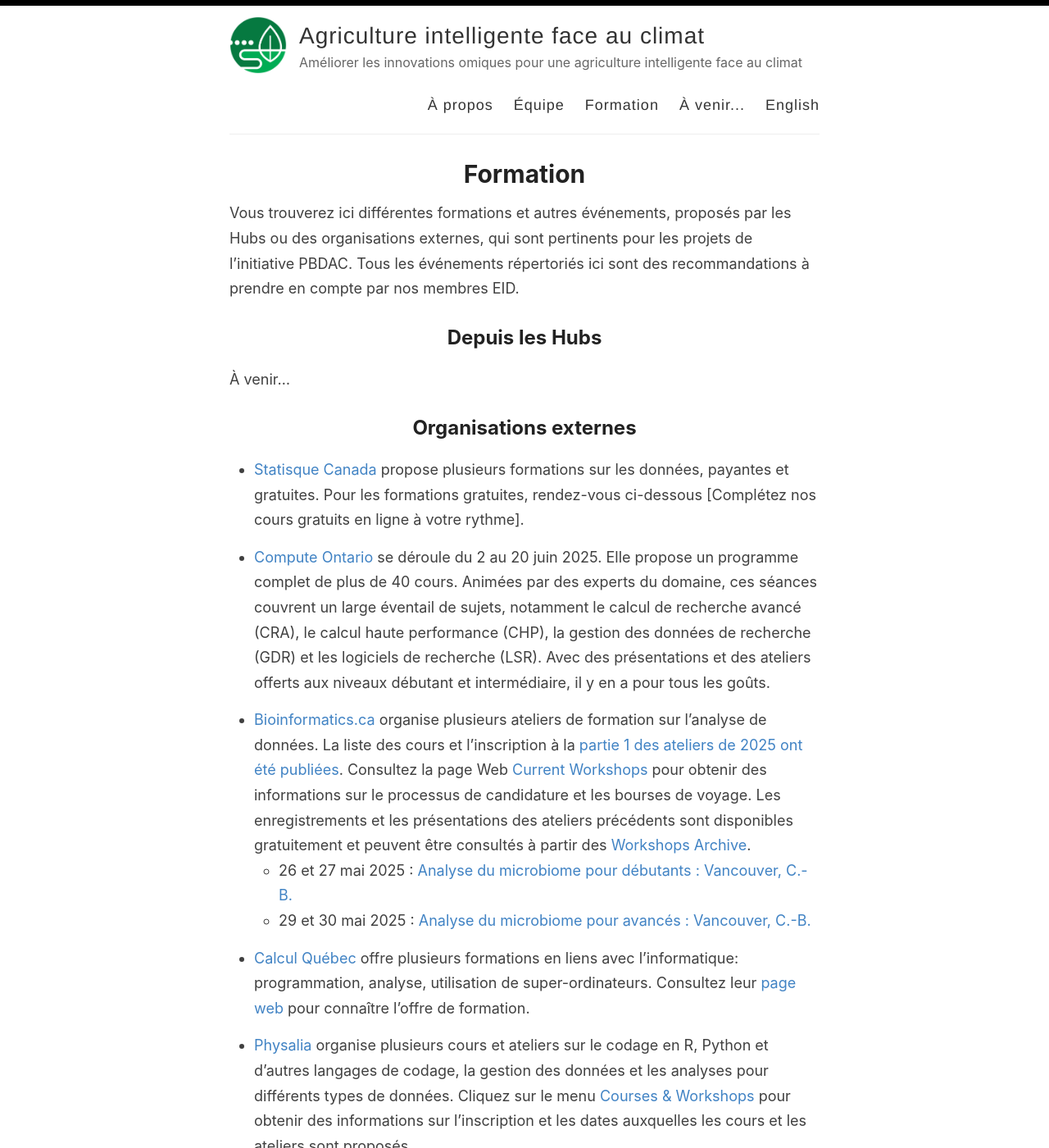
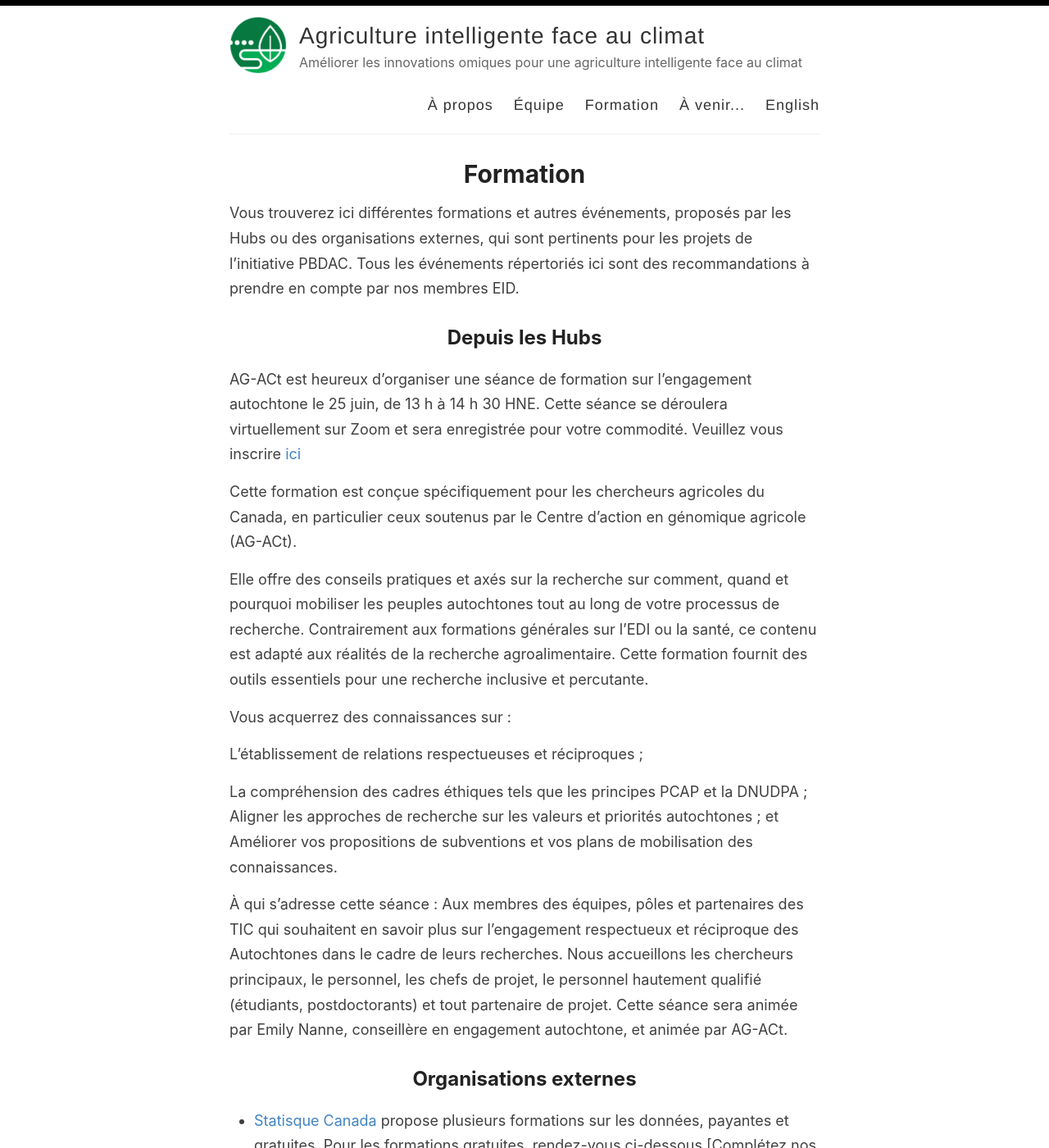
Before and after one commit to ClimateSmartAg/ClimateSmartAg-website-fr, a Jekyll site: the page built from _pages/training.md, in a window 1280 px wide and 1400 px high. Shown: the whole window at 82% size. Built offline with Jekyll 4.4.1, drawn with Linux system fonts in a browser that asks for light colours.

Commit message:
Update training.md

```diff
--- a/_pages/training.md
+++ b/_pages/training.md
@@ -8,7 +8,23 @@
 Vous trouverez ici différentes formations et autres événements, proposés par les Hubs ou des organisations externes, qui sont pertinents pour les projets de l'initiative PBDAC. Tous les événements répertoriés ici sont des recommandations à prendre en compte par nos membres EID.
 
 ## Depuis les Hubs
-À venir...
+AG-ACt est heureux d'organiser une séance de formation sur l'engagement autochtone le 25 juin, de 13 h à 14 h 30 HNE. Cette séance se déroulera virtuellement sur Zoom et sera enregistrée pour votre commodité.
+Veuillez vous inscrire [ici](https://zoom.us/meeting/register/Za6OdVqOReqUlcD0hvIx_g)
+
+Cette formation est conçue spécifiquement pour les chercheurs agricoles du Canada, en particulier ceux soutenus par le Centre d'action en génomique agricole (AG-ACt).
+
+Elle offre des conseils pratiques et axés sur la recherche sur comment, quand et pourquoi mobiliser les peuples autochtones tout au long de votre processus de recherche. Contrairement aux formations générales sur l'EDI ou la santé, ce contenu est adapté aux réalités de la recherche agroalimentaire. Cette formation fournit des outils essentiels pour une recherche inclusive et percutante.
+
+Vous acquerrez des connaissances sur :
+
+L'établissement de relations respectueuses et réciproques ;
+
+La compréhension des cadres éthiques tels que les principes PCAP et la DNUDPA ;
+Aligner les approches de recherche sur les valeurs et priorités autochtones ; et
+Améliorer vos propositions de subventions et vos plans de mobilisation des connaissances.
+
+À qui s'adresse cette séance : Aux membres des équipes, pôles et partenaires des TIC qui souhaitent en savoir plus sur l'engagement respectueux et réciproque des Autochtones dans le cadre de leurs recherches. Nous accueillons les chercheurs principaux, le personnel, les chefs de projet, le personnel hautement qualifié (étudiants, postdoctorants) et tout partenaire de projet.
+Cette séance sera animée par Emily Nanne, conseillère en engagement autochtone, et animée par AG-ACt.
 
 ## Organisations externes
 
```
